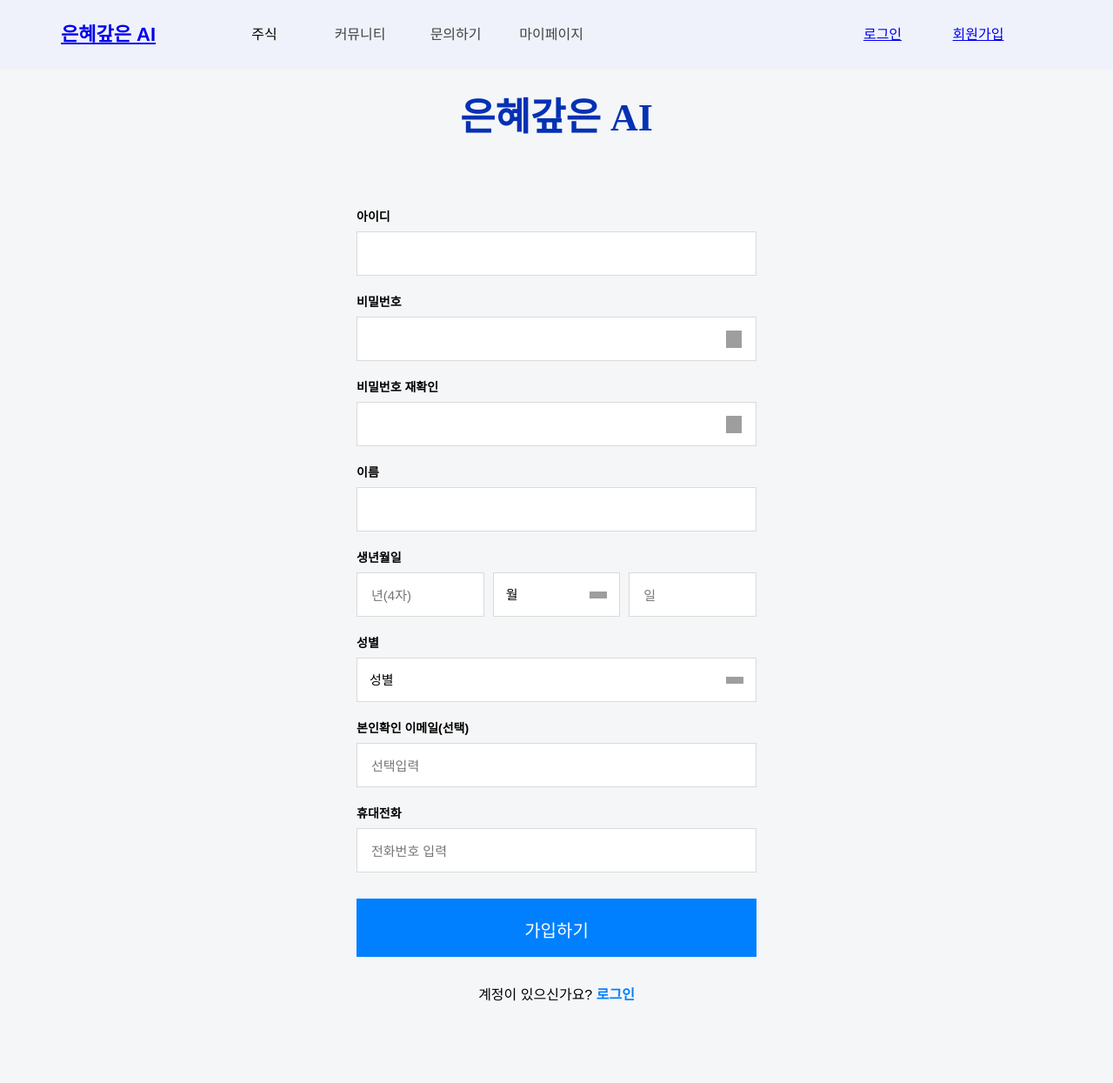
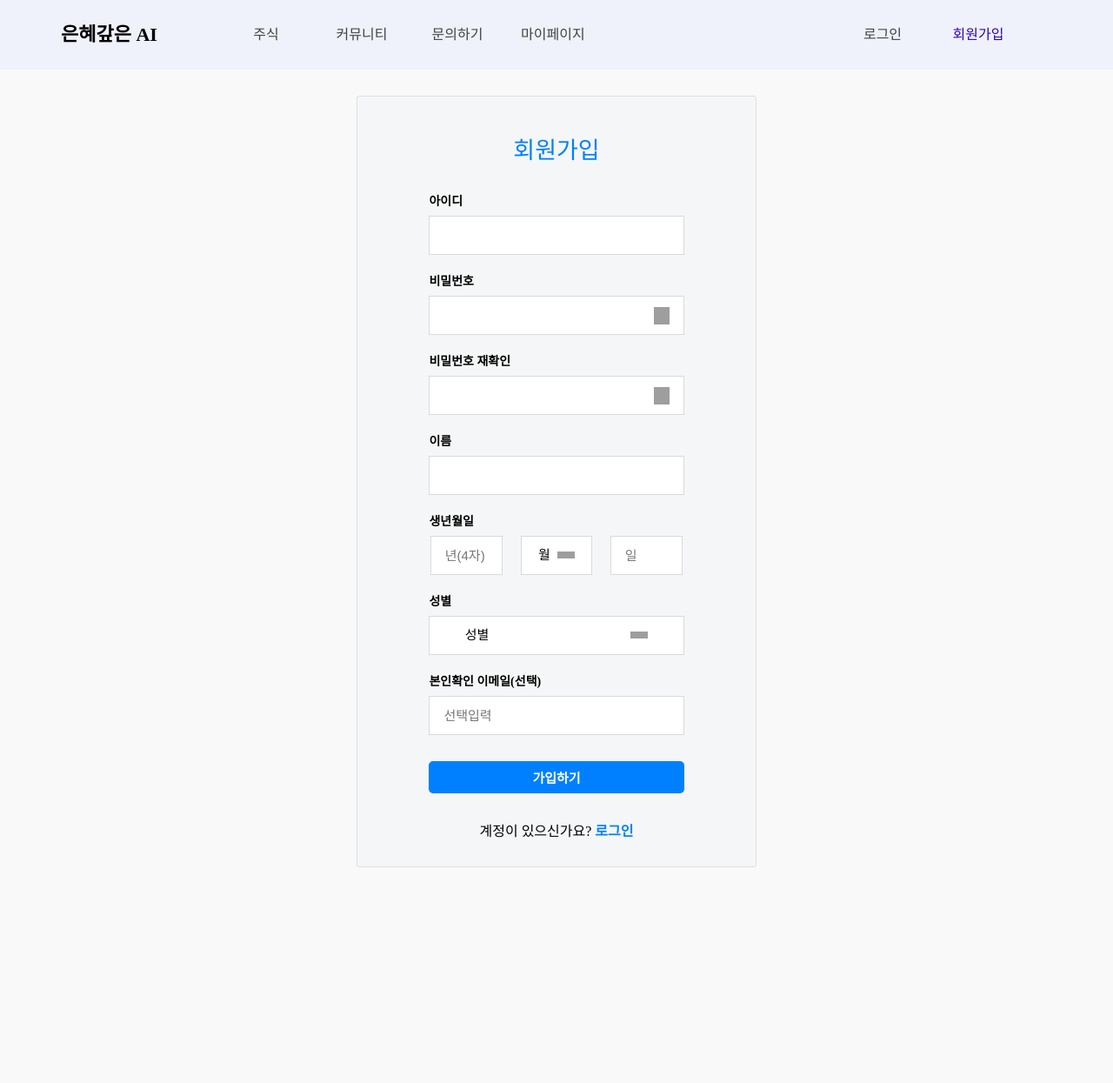
Before and after one commit to hkp1030/Stock_price_analysis_web, a Django app: page /auth/signup in a window 1280 px wide. Shown: the whole page at 87% size. After the commit the page ends 997 px from the top, so only its background shows below. Run offline with Django 3.2, Linux system fonts and the light colour scheme; grey boxes are pictures that could not be loaded.

Commit message:
회원가입/네비게이션 바 /게시판 테스트버전

```diff
--- /dev/null
+++ b/board/apps.py
@@ -0,0 +1,5 @@
+from django.apps import AppConfig
+
+
+class BoardConfig(AppConfig):
+    name = 'board'
--- /dev/null
+++ b/board/tests.py
@@ -0,0 +1,3 @@
+from django.test import TestCase
+
+# Create your tests here.
--- /dev/null
+++ b/board/urls.py
@@ -0,0 +1,16 @@
+from django.urls import path
+from board import views
+
+app_name = 'board'
+
+urlpatterns = [
+    path('', views.PostLV.as_view(), name='index'),
+    path('post/', views.PostLV.as_view(), name='post_list'),
+    path('post/<int:pk>', views.PostDV.as_view(), name='post_detail'),
+    path('archive/', views.PostAV.as_view(), name='post_archive'),
+    path('archive/<int:year>/', views.PostYAV.as_view(), name='post_year_archive'),
+    path('archive/<int:year>/<str:month>/', views.PostMAV.as_view(), name='post_month_archive'),
+    path('archive/<int:year>/<str:month>/<int:day>/', views.PostDAV.as_view(), name='post_day_archive'),
+    path('archive/today/', views.PostTAV.as_view(), name='post_today'),
+
+]
--- a/config/settings.py
+++ b/config/settings.py
@@ -37,6 +37,7 @@ INSTALLED_APPS = [
     'django.contrib.messages',
     'django.contrib.staticfiles',
     'users',
+    'board'
 ]
 
 MIDDLEWARE = [
--- a/config/urls.py
+++ b/config/urls.py
@@ -14,11 +14,12 @@ Including another URLconf
     2. Add a URL to urlpatterns:  path('blog/', include('blog.urls'))
 """
 from django.contrib import admin
-from django.urls import path,include
+from django.urls import path, include
 from main import views
 
 urlpatterns = [
     path('admin/', admin.site.urls),
     path('', views.index),
-    path('auth/', include("users.urls"))
+    path('auth/', include("users.urls")),
+    path('board/', include("board.urls"))
 ]
--- a/templates/navi.html
+++ b/templates/navi.html
@@ -15,70 +15,69 @@
                 height: 80px;
                 z-index: 1;
              }
-             .name{
+             .name a {
                 text-align: center;
                 line-height: 80px;
                 float: left;
-                height: 80px; width: auto;
-                background-color: #EFF2FB;
+                width: auto;
                 color: black; font-weight: 600; font-size: 22px;
                 margin-left: 70px;
              }
-             .home{
+             .home a{
                 text-align: center;
                 line-height: 80px;
                 float: left;
-                height: 80px; width: 110px;
-                background-color: #EFF2FB;
+                width: 110px;
+                color: #424242; font-weight: 550; font-size: 16px;
                 margin-left: 70px;
              }
-             .menu{
+             .home a:hover {
+                color: #248ae3; font-weight: 600; font-size: 16px;
+            }
+             .menu a{
                 text-align: center;
                 line-height: 80px;
-                 float: left;
-                height: 80px; width: 110px;
-                background-color: EFF2FB;
+                float: left;
+                width: 110px;
                 color: #424242; font-weight: 550; font-size: 16px;
              }
-            .menu:hover {
-                float: left;
-                height: 80px; width: 110px;
-                background-color: #EFF2FB;
-                color: black; font-weight: 600; font-size: 16px;
+            .menu a:hover {
+                color: #248ae3; font-weight: 600; font-size: 16px;
             }
-            .q{
+            .q a{
                 text-align: center;
                 line-height: 80px;
-                 float: left;
-                height: 80px; width: 110px;
-                background-color: EFF2FB;
+                float: left;
+                width: 110px;
                 color: #424242; font-weight: 550; font-size: 16px;
              }
-            .q:hover {
-                float: left;
-                height: 80px; width: 110px;
-                background-color: #EFF2FB;
-                color: black; font-weight: 600; font-size: 16px;
+            .q a:hover {
+                color: #248ae3; font-weight: 600; font-size: 16px;
             }
-            .h_right {
+            .h_right a{
                 float:right;
                 text-align: center;
                 line-height: 80px;
-                height: 50px; width: 110px;
-
-
-                background-color: #EFF2FB;
-                color: #424242; font-weight: 450; font-size: 16px;
+                width: 110px;
+                color: #424242; font-weight: 550; font-size: 16px;
             }
-            .h_right2 {
+            .h_right a:hover {
+                color: black; font-weight: 600; font-size: 16px;
+            }
+            .h_right2 a{
                 float:right;
                 text-align: center;
                 line-height: 80px;
-                height: 80px; width: 110px;
+                width: 110px;
                 margin-right: 100px;
+                color: #3104B4; font-weight: 550; font-size: 16px;
+            }
+            .h_right2 a:hover {
+                color: #210B61; font-weight: 600; font-size: 16px;
+            }
 
-                background-color: #EFF2FB;
-                color: #3104B4; font-weight: 450; font-size: 16px;
+           .noneunderline {
+                text-decoration:none;
             }
 
 
@@ -89,17 +88,17 @@
 <nav class="navbar navbar-expand-lg navbar-light bg-light border-bottom">
     <!-- 헤드 영역 -->
     <div class="head">
-        <div class="name"><a href='/'>은혜갚은 AI</a></div>
-        <div class="home">주식</div>
-        <div class="menu">커뮤니티</div>
-        <div class="menu">문의하기</div>
-        <div class="q">마이페이지</div>
+        <div class="name"><a href='/' class="noneunderline">은혜갚은 AI</a></div>
+        <div class="home"><a href="#" class="noneunderline">주식</a></div>
+        <div class="menu" style="color: #0080FF; font-weight: 600;"><a href="#" class="noneunderline">커뮤니티</a></div>
+        <div class="menu"><a href="#" class="noneunderline">문의하기</a></div>
+        <div class="q"><a href="#" class="noneunderline">마이페이지</a></div>
         {% if user.is_authenticated %}
         <div class="h_right2">{{ user.username }}님</div>
-        <div class="h_right" onclick="location.href='{% url 'users:logout' %}'">로그아웃</div>
+        <div class="h_right"><a onclick="location.href='{% url 'users:logout' %}'" class="noneunderline">로그아웃</a></div>
         {% else %}
-        <div class="h_right2"><a href="{% url 'users:signup' %}"}>회원가입</a></div>
-        <div class="h_right"><a href="{% url 'users:login' %}"}>로그인</a></div>
+        <div class="h_right2"><a href="{% url 'users:signup' %}"} class="noneunderline">회원가입</a></div>
+        <div class="h_right"><a href="{% url 'users:login' %}"} class="noneunderline">로그인</a></div>
         {% endif %}
     </div>
 </nav>
--- a/templates/users/login.html
+++ b/templates/users/login.html
@@ -242,12 +242,10 @@
             </div>
             <div class="haveAccount">
                 <p>계정이 없으신가요?
-                <a href="#" class="noneunderline">가입하기</a>
+                <a href="{% url 'users:signup' %}" class="noneunderline">가입하기</a>
                 </p>
             </div>
         </div>
-
-
       <script src="{% url 'users:login' %}"></script>
 
 </body></html>
--- a/templates/users/signup.html
+++ b/templates/users/signup.html
@@ -1,44 +1,67 @@
 <!DOCTYPE html>
-<!-- saved from url=(0139)file:///C:/Users/betty/OneDrive/%EB%AC%B8%EC%84%9C/%EC%B9%B4%EC%B9%B4%EC%98%A4%ED%86%A1%20%EB%B0%9B%EC%9D%80%20%ED%8C%8C%EC%9D%BC/sign.html -->
+<!-- saved from url=(0141)file:///C:/Users/betty/OneDrive/%EB%AC%B8%EC%84%9C/%EC%B9%B4%EC%B9%B4%EC%98%A4%ED%86%A1%20%EB%B0%9B%EC%9D%80%20%ED%8C%8C%EC%9D%BC/signup.html -->
 <html lang="en"><head><meta http-equiv="Content-Type" content="text/html; charset=UTF-8">
 
     <title>회원가입</title>
     <style type="text/css">
-
-        html {
-            height: 100%;
+            body {
+                background-color: #f9f9f9;
             }
 
-        body {
-            margin: 0;
-            height: 100%;
-            background: #f5f6f7;
-            font-family: Dotum,'돋움',Helvetica,sans-serif;
-        }
             #logo {
-            font-size: 44px; font-weight: 600;
-            font-family: "고딕";
+                margin: 40px auto 30px;
+                max-width: 175px;
+                color: #0080FF;
+                font-size: 27px; font-weight: 550; font-family: "고딕";
             }
 
-        #header {
-            padding-top: 62px;
-            padding-bottom: 20px;
+            .inlineToBlock {
+                display: block;
+            }
+
+            .contentsWrap{
+                margin: 90px auto;
+                max-width: 460px;
+                border: none;
+                padding: 20px;
                 text-align: center;
             }
-        #wrapper {
-            position: relative;
-            height: 100%;
+
+            .joinWindow {
+                background-color: #f5f6f7;
+                padding: 10px auto;
+                border: 1px solid #dfdfdf;
+                border-radius: 3px;
             }
 
-        #content {
-            position: absolute;
-            left: 50%;
-            transform: translate(-50%);
-            width: 460px;
+            .ordinaryJoin {
+                height: 37px;
+                box-sizing: border-box;
+                border: 0px;
+                border-radius: 5px;
+                color: #ffffff;
+                font-size: 15px;
+                font-weight: 700;
+                margin: 30px 0 30px;
             }
 
+            .unactivatedJoinColor {
+                background-color: #0080FF;
+            }
 
+            .activatedJoinColor {
+                background-color: #00aeff;
+            }
 
+            .joinWindow * {
+                width: 80%;
+                margin-left: auto;
+                margin-right: auto;
+            }
+
+            .noneunderline {
+                text-decoration:none;
+            }
 
             /* 입력폼 */
 
@@ -50,16 +73,17 @@
             h3 {
                 margin: 19px 0 8px;
                 font-size: 14px;
-            font-weight: 700;
+                font-weight: 600;
+                text-align: left;
             }
 
 
             .box {
                 display: block;
-            width: 100%;
-            height: 51px;
+                width: 80%;
+                height: 45px;
                 border: solid 1px #dadada;
-            padding: 10px 14px 10px 14px;
+                padding: 6px 14px 6px 14px;
                 box-sizing: border-box;
                 background: #fff;
                 position: relative;
@@ -68,6 +92,7 @@
             .int {
                 display: block;
                 position: relative;
+                border: 1px solid #eaeaea;
                 width: 100%;
                 height: 29px;
                 border: none;
@@ -113,28 +138,24 @@
 
             #bir_wrap {
                 display: table;
-            width: 100%;
+                width: 85%;
             }
 
             #bir_yy {
                 display: table-cell;
-            width: 147px;
+                width: 149px;
 
             }
 
             #bir_mm {
                 display: table-cell;
-            width: 147px;
+                width: 149px;
                 vertical-align: middle;
             }
 
             #bir_dd {
                 display: table-cell;
-            width: 147px;
-        }
-
-        #bir_mm, #bir_dd {
-            padding-left: 10px;
+                width: 149px;
             }
 
             select {
@@ -169,46 +190,23 @@
                 display: none;
             }
 
-        /* 버튼 */
-
-        .btn_area {
-            margin: 30px 0 30px;
+            .si_btn {
+            text-align: center;
+            margin-bottom: 30px;
         }
 
-        #btnJoin {
-            width: 100%;
-            padding: 21px 0 17px;
-            border: 0;
-            cursor: pointer;
-            color: #fff;
-            background-color: #0080FF;
-            font-size: 20px;
-            font-weight: 400;
-            font-family: Dotum,'돋움',Helvetica,sans-serif;
-        }
 
-        .si_btn {
-            text-align: center;
-            margin-bottom: 91px;
-        }
+
         </style>
-
     </head>
     <body>
      {% include "navi.html" %}
-        <!-- 컨테이너 영역 -->
-        <div class="container">
-            <!-- header -->
-        <div id="header">
-            <h2 id="logo"><span style="color: #0431B4;">은혜갚은 AI</span></h2>
-        </div>
-
-
         <!-- wrapper -->
-        <div id="wrapper">
+        <div class="contentsWrap">
 
             <!-- content-->
-            <div id="content">
+            <div class="joinWindow">
+                <div id="logo">회원가입</div>
 
                 <!-- ID -->
                 <div>
@@ -227,7 +225,7 @@
                     <span class="box int_pass">
                         <input type="text" id="pswd1" class="int" maxlength="20">
                         <span id="alertTxt">사용불가</span>
-                        <img src="./회원가입_files/m_icon_pass.png" id="pswd1_img1" class="pswdImg">
+                        <img src="https://raw.githubusercontent.com/from97/naver_join/master/m_icon_pass.png" id="pswd1_img1" class="pswdImg">
                     </span>
                     <span class="error_next_box"></span>
                 </div>
@@ -237,7 +235,7 @@
                     <h3 class="join_title"><label for="pswd2">비밀번호 재확인</label></h3>
                     <span class="box int_pass_check">
                         <input type="text" id="pswd2" class="int" maxlength="20">
-                        <img src="./회원가입_files/m_icon_check_disable.png" id="pswd2_img1" class="pswdImg">
+                        <img src="https://raw.githubusercontent.com/from97/naver_join/master/m_icon_check_disable.png" id="pswd2_img1" class="pswdImg">
                     </span>
                     <span class="error_next_box"></span>
                 </div>
@@ -317,25 +315,14 @@
                     <span class="error_next_box">이메일 주소를 다시 확인해주세요.</span>
                 </div>
 
-                <!-- MOBILE -->
-                <div>
-                    <h3 class="join_title"><label for="phoneNo">휴대전화</label></h3>
-                    <span class="box int_mobile">
-                        <input type="tel" id="mobile" class="int" maxlength="11" placeholder="전화번호 입력">
-                    </span>
-                    <span class="error_next_box"></span>
-                </div>
-
 
                 <!-- JOIN BTN-->
                 <div class="btn_area">
-                    <button type="button" id="btnJoin">
-                        <span>가입하기</span>
-                    </button>
+                    <button class="inlineToBlock ordinaryJoin unactivatedJoinColor">가입하기</button>
                 </div>
 
                 <div class="si_btn">
-                    계정이 있으신가요?<span style="color: #0080FF; font-weight: 600; "> 로그인</span>
+                    계정이 있으신가요?<a href="#" class="noneunderline" style="color: #0080FF; font-weight: 600; "> 로그인</a>
                 </div>
 
 
```
Also changed, not shown: board/admin.py (added, +10 -0 lines), board/models.py (added, +29 -0 lines), board/views.py (added, +43 -0 lines), board/__init__.py (added), board/migrations/0001_initial.py (added), board/migrations/0002_auto_20210415_1443.py (added), board/migrations/__init__.py (added), db.sqlite3, main/views.py (line endings or trailing spaces), templates/board/board.html (renamed from templates/board.html), templates/search/search.html (renamed from templates/search.htm), users/migrations/0002_auto_20210415_1420.py (added). Lines whose indentation alone changed are shown as unchanged.
